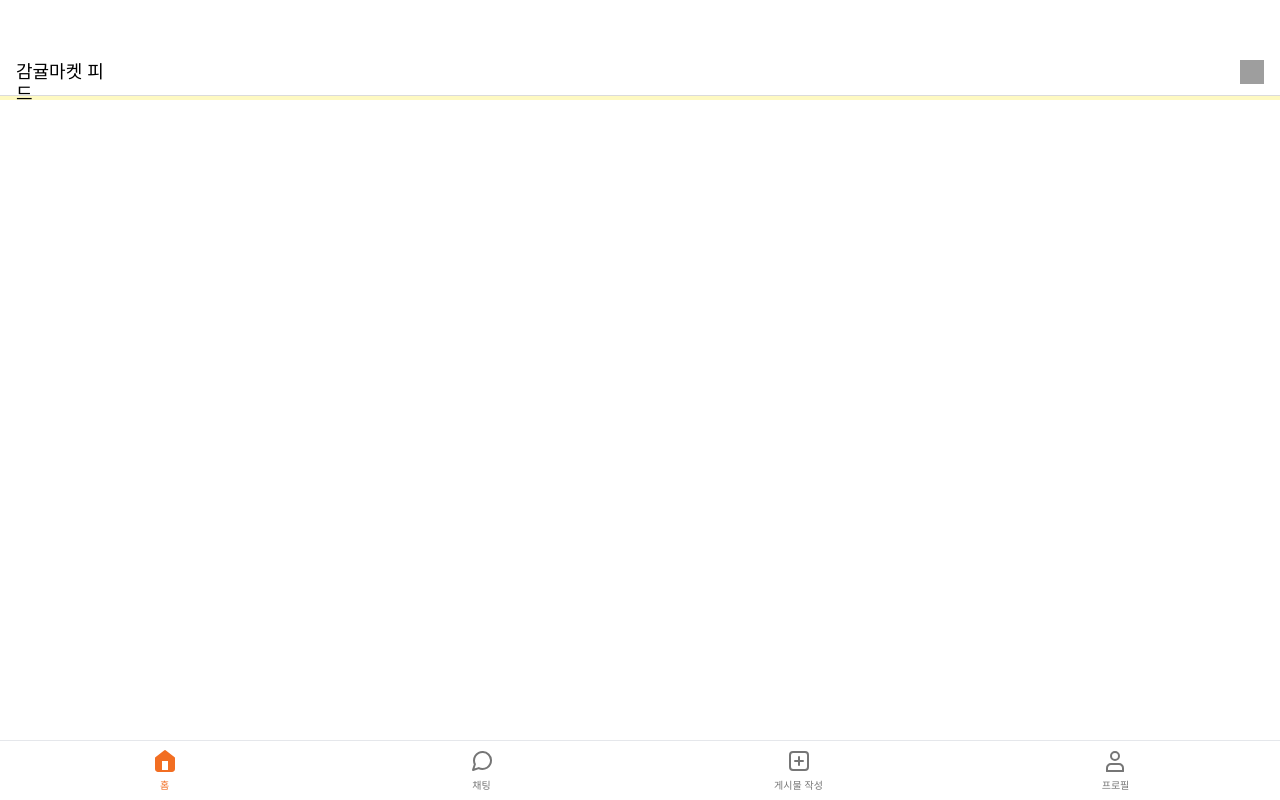
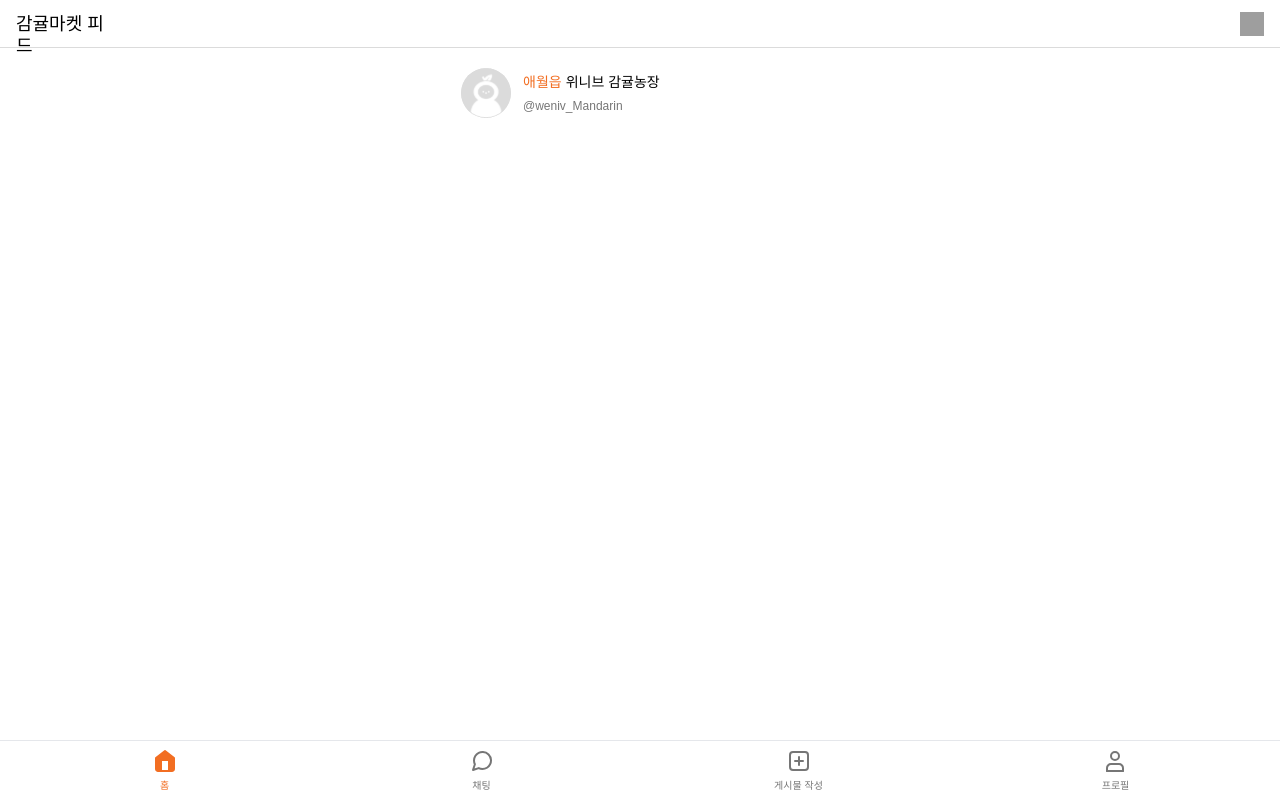
Before and after one commit to FE-Project-Team1/tripic, a React (Vite) app: page / in a window 1280 px wide. Built offline with nearby package versions, Linux system fonts and the light colour scheme; grey boxes are pictures that could not be loaded; a web font is replaced by a local one.

Commit message:
style/SearchResult 스타일 수정

```diff
--- a/src/pages/Home/Index.tsx
+++ b/src/pages/Home/Index.tsx
@@ -6,7 +6,9 @@ function Home() {
   return (
     <>
       <TopNavigation />
-      <SearchResult />
+      <main className='pt-12'>
+        <SearchResult />
+      </main>
       <BottomNavigation />
     </>
   );
--- a/src/pages/Home/component/SearchResult.tsx
+++ b/src/pages/Home/component/SearchResult.tsx
@@ -2,15 +2,15 @@ import basicProfile from "../../../assets/basic-profile.svg";
 
 function SearchResult() {
     return (
-        <article className="flex items-center gap-2 py-2 bg-yellow-100 mt-12">
-        <figure className="w-8 h-8 rounded-full bg-[#dbdbdb] flex items-center justify-center overflow-hidden">
+        <article className="flex items-center gap-3 w-[358px] h-[50px] mt-5 mb-4 mx-auto">
+        <figure className="w-[50px] h-[50px] rounded-full bg-[#dbdbdb] flex items-center justify-center overflow-hidden">
             <img
             src={basicProfile}
-            alt="프로필 이미지"
-            className="w-6 h-6 object-cover"
+            alt="사용자 프로필 이미지"
+            className="w-full h-full object-cover"
             />
         </figure>
-        <div>
+        <div className="flex flex-col space-y-[6px]">
             <h2 className="text-sm font-normal flex items-center">
             <span className="text-[color:var(--color-main)] font-medium mr-1">애월읍</span>
             <span className="text-black">위니브 감귤농장</span>
```
